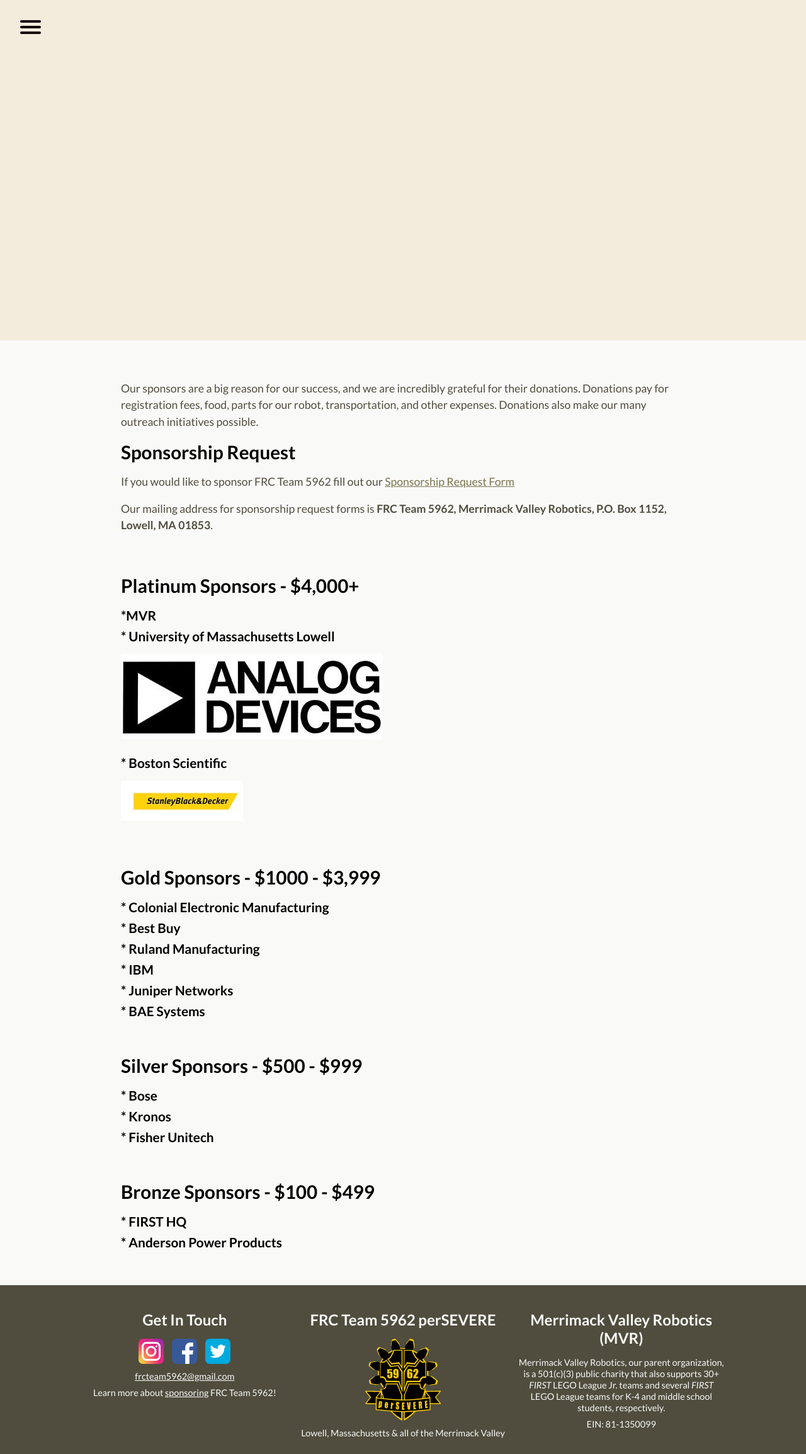
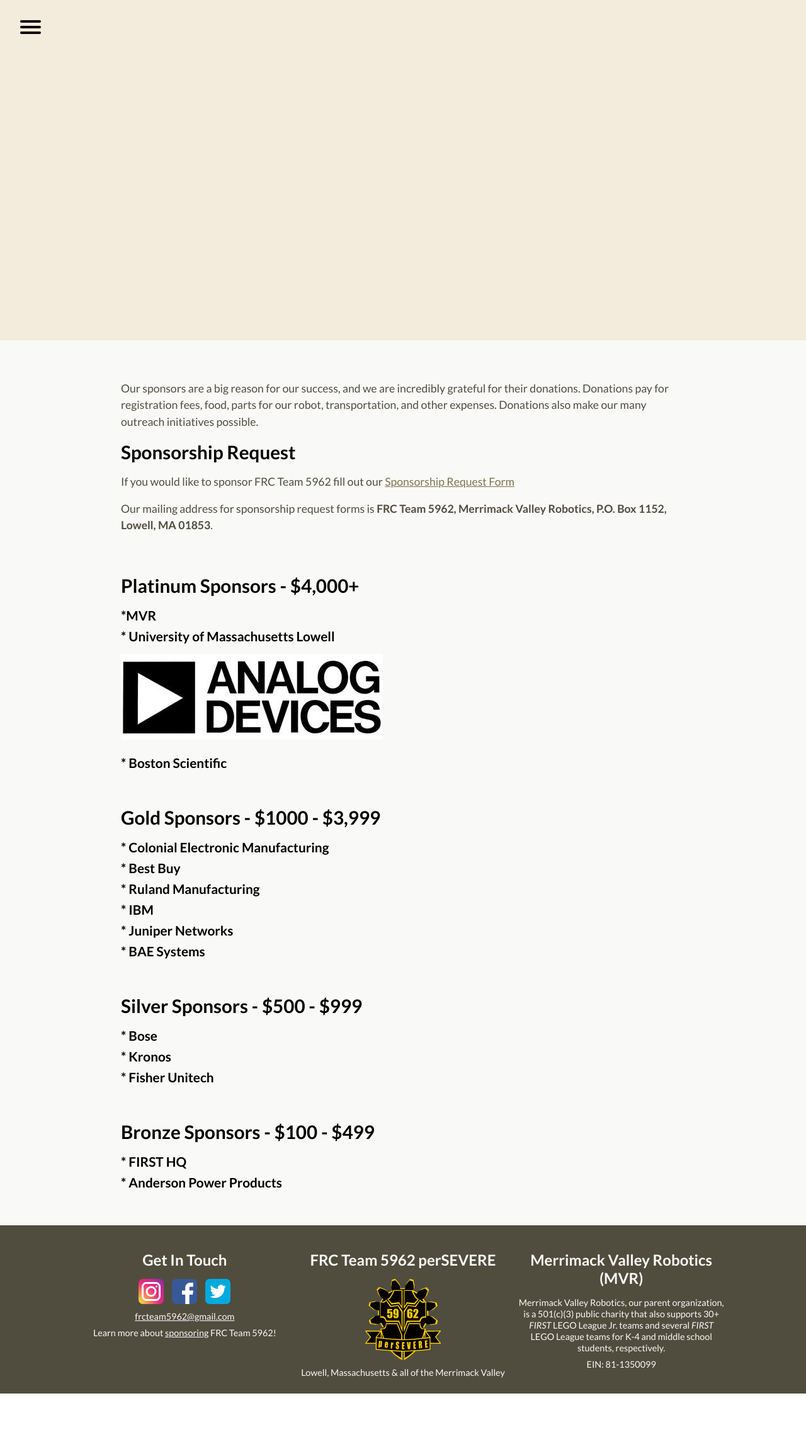
Before and after one commit to perSEVERE-5962/frc5962, a Jekyll site: the page built from sponsors.md, in a window 1280 px wide. Shown: the whole page at 63% size. Built offline with Jekyll 4.4.1, drawn with Linux system fonts in a browser that asks for light colours; after the commit the page ends 2212 px from its top, so only the background shows below that.

Commit message:
Updated Sponsors

```diff
--- a/sponsors.md
+++ b/sponsors.md
@@ -14,7 +14,7 @@
 ### * University of Massachusetts Lowell
 ![adi logo.jpg](/uploads/adi%20logo.jpg)
 ### * Boston Scientific
-![sbad logo.jpg](/uploads/sbad%20logo.jpg)
+
 <div class="divider"></div>
 ## Gold Sponsors - $1000 - $3,999
 ### * Colonial Electronic Manufacturing
```
